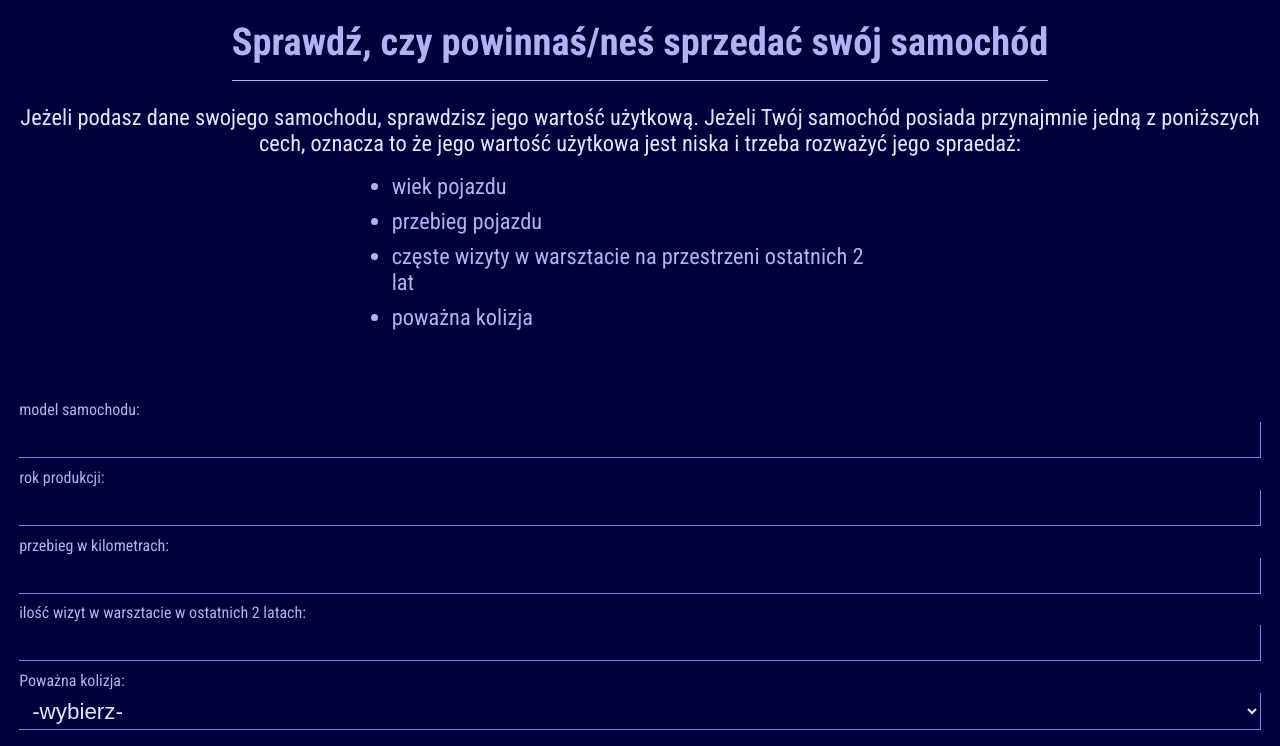
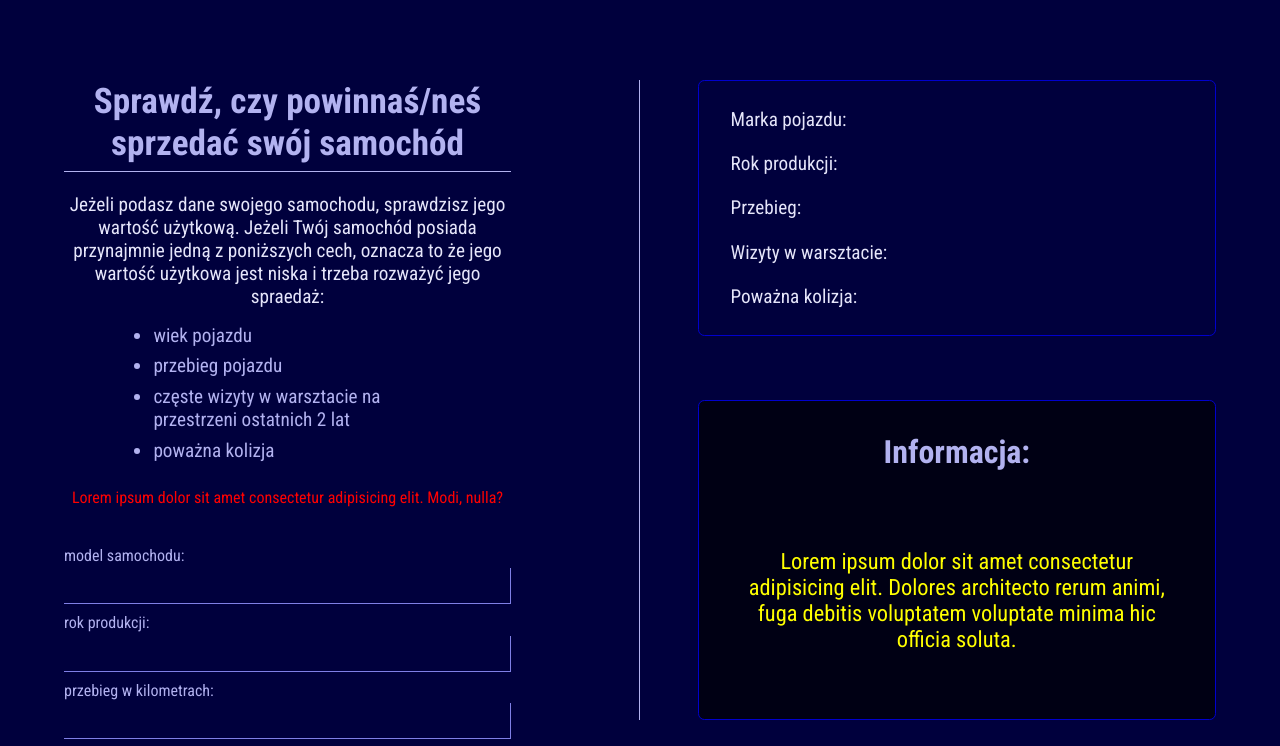
Before and after one commit to Scorpion19702022/should-you-sell-the-car, a website: page index.html in a window 1280 px wide. Shown: the top 746 px of the page. Drawn offline with Linux system fonts and the light colour scheme.

Commit message:
add styles for min 1200 brakpoint and correction previus codes

```diff
--- a/index.html
+++ b/index.html
@@ -17,9 +17,10 @@
 </head>
 
 <body>
-
+    <div class="wrapper">
         <h1>Sprawdź, czy powinnaś/neś sprzedać swój samochód</h1>
-    <p>Jeżeli podasz dane swojego samochodu, sprawdzisz jego wartość użytkową. Jeżeli Twój samochód posiada przynajmnie
+        <p>Jeżeli podasz dane swojego samochodu, sprawdzisz jego wartość użytkową. Jeżeli Twój samochód posiada
+            przynajmnie
             jedną z poniższych cech, oznacza to że jego wartość użytkowa jest niska i trzeba rozważyć jego spraedaż:</p>
         <ul>
             <li>wiek pojazdu</li>
@@ -28,7 +29,7 @@
             <li>poważna kolizja</li>
         </ul>
 
-    <p class="error"></p>
+        <p class="error">Lorem ipsum dolor sit amet consectetur adipisicing elit. Modi, nulla?</p>
 
         <div class="info">
             <label for="model" class="info__model">model samochodu:</label>
@@ -55,6 +56,7 @@
             <button class="btns__advise">Sprawdź</button>
             <button class="btns__clear">Wyczyść</button>
         </div>
+    </div>
 
     <div class="box">
         <div class="box__info"></div>
@@ -76,10 +78,10 @@
         </div>
         <div class="advice__sell">
             <h3>Informacja:</h3>
-            <p class="adcice__sell--info"></p>
+            <p class="adcice__sell--info">Lorem ipsum dolor sit amet consectetur adipisicing elit. Dolores architecto
+                rerum animi, fuga debitis voluptatem voluptate minima hic officia soluta.</p>
         </div>
     </div>
-
 
 
 
--- a/sass/_extra large.scss
+++ b/sass/_extra large.scss
@@ -1,2 +1,65 @@
 @media (min-width: 1200px) {
+	body {
+		height: 100vh;
+		display: flex;
+		flex-direction: row;
+		padding: 0rem 4rem;
+		justify-content: space-between;
+		align-items: center;
+	}
+	.wrapper {
+		width: 50%;
+		height: 80%;
+		display: flex;
+		flex-direction: column;
+		justify-content: space-around;
+		padding-right: 8em;
+		border-right: 0.04em solid var(--color-lighttwo);
+		h1 {
+			font-size: 2.2rem;
+			padding-bottom: 0.2em;
+		}
+		p {
+			font-size: 1.2rem;
+		}
+		ul {
+			width: 60%;
+			font-size: 1.2rem;
+		}
+		.btns {
+			button {
+				width: 35%;
+				margin-bottom: 0;
+			}
+		}
+	}
+	.advice {
+		padding: 0;
+		width: 45%;
+		height: 80%;
+		display: flex;
+		flex-direction: column;
+		align-items: center;
+		justify-content: space-between;
+		&__car {
+			height: 40%;
+			padding-left: 2rem;
+			display: flex;
+			justify-content: space-around;
+		}
+		&__sell {
+			display: flex;
+			flex-direction: column;
+			align-items: center;
+			text-align: center;
+			height: 50%;
+			h3 {
+				font-size: 2rem;
+				padding-bottom: 2em;
+			}
+			p {
+				font-size: 1.4rem;
+			}
+		}
+	}
 }
--- a/sass/style.scss
+++ b/sass/style.scss
@@ -30,6 +30,11 @@ body {
 	font-family: 'Roboto Condensed', sans-serif;
 }
 
+.wrapper {
+	display: flex;
+	flex-direction: column;
+	justify-content: center;
+	align-items: center;
 	h1 {
 		font-size: 1.8rem;
 		text-align: center;
@@ -117,6 +122,7 @@ li {
 			}
 		}
 	}
+}
 
 .advice {
 	position: relative;
@@ -139,6 +145,7 @@ li {
 			width: 100%;
 			font-size: 1.2rem;
 			text-align: left;
+			color: var(--color-lightone);
 		}
 		spam {
 			color: var(--color-info);
```
Also changed, not shown: css/style.css, 1 other file. Lines whose indentation alone changed are shown as unchanged.
